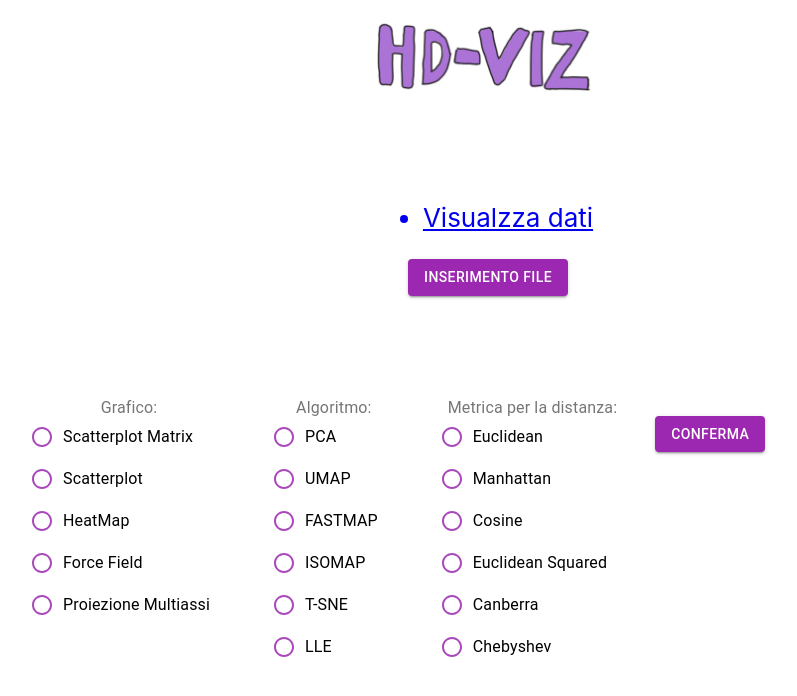
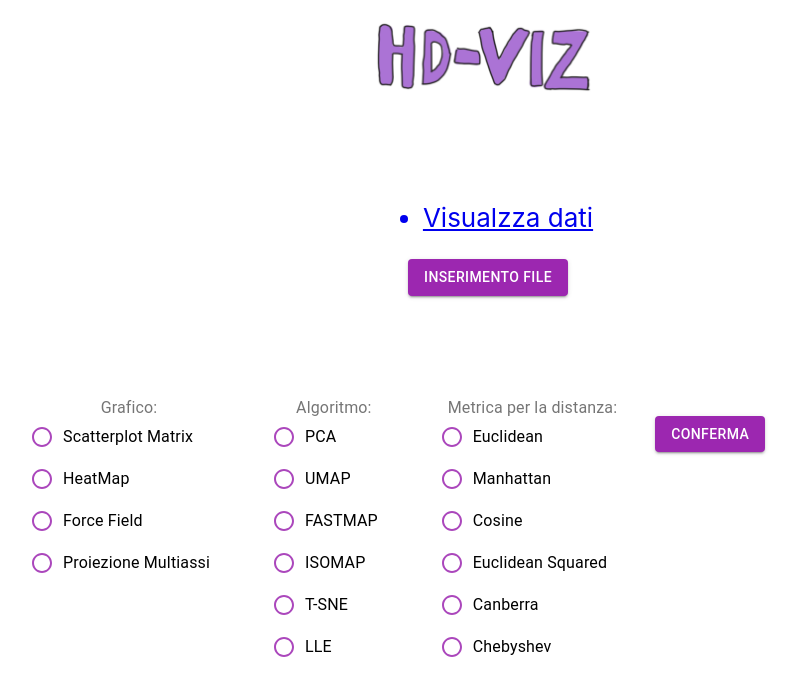
Before and after one commit to QuaranTeam2021/HD-Viz, a React (Create React App) app in the folder client/: page / in a window 1280 px wide. Shown: the top 696 px of the page, without its empty margins (152-949 px from the left). Built offline with nearby package versions, Linux system fonts and the light colour scheme.

Commit message:
tolto scatterplot

```diff
--- a/client/src/view/components/SelectGraph.js
+++ b/client/src/view/components/SelectGraph.js
@@ -39,7 +39,6 @@ export default function SelectGraph({ onChange }) {
         <FormLabel component="legend" >Grafico: </FormLabel>
         <RadioGroup aria-label="position" name="position" position="left" onChange={onChange}>
           <FormControlLabel value="Scatterplot Matrix" control={<PurpleRadio color="primary" />} label="Scatterplot Matrix" />
-          <FormControlLabel value="Scatterplot" control={<PurpleRadio color="primary" />} label="Scatterplot" />
           <FormControlLabel value="HeatMap" control={<PurpleRadio color="primary" />} label="HeatMap" />
           <FormControlLabel value="Force Field" control={<PurpleRadio color="primary" />} label="Force Field" />
           <FormControlLabel value="Proiezione Multiassi" control={<PurpleRadio color="primary" />} label="Proiezione Multiassi" />
```
